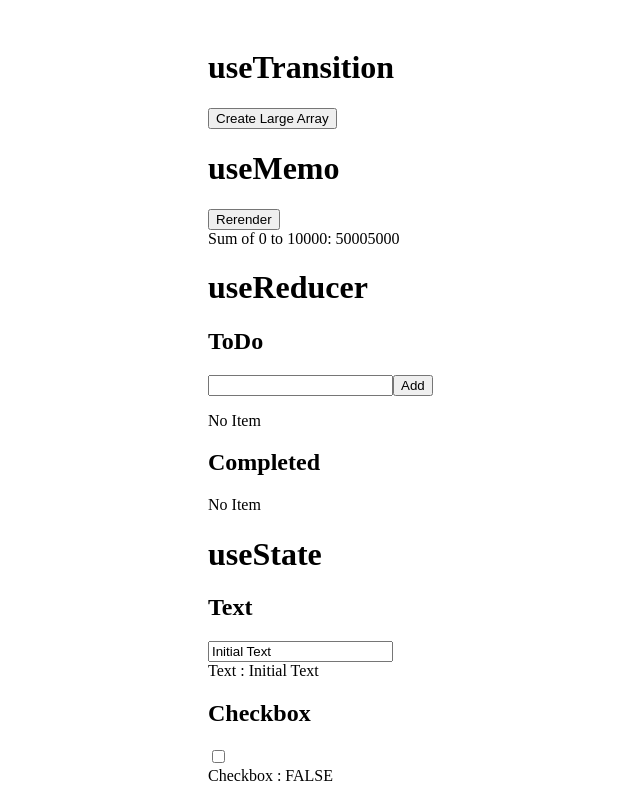
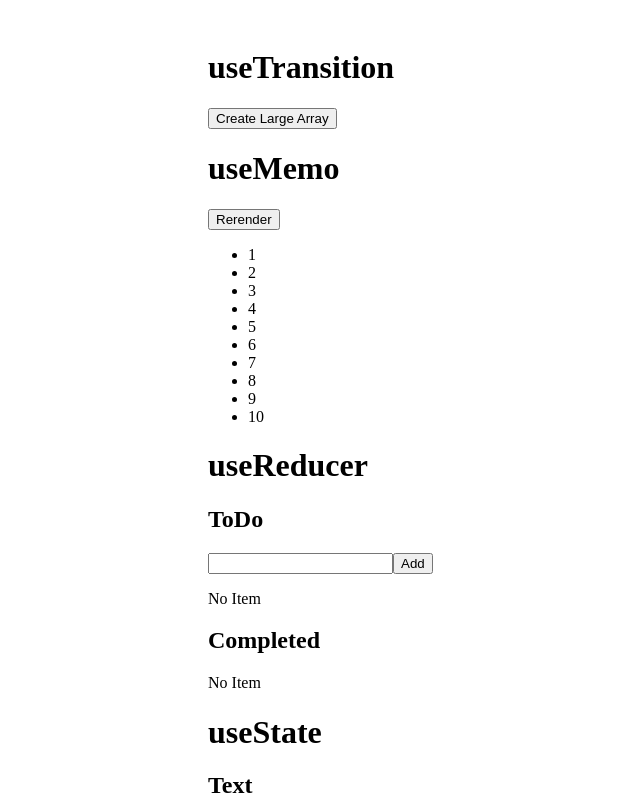
Before and after one commit to ksk1kd/react-playground, a React (Vite) app: page / in a window 1280 px wide. Shown: the top 800 px of the page, without its empty margins (32-672 px from the left). Built offline with nearby package versions, Linux system fonts and the light colour scheme.

Commit message:
change calculationg sum to creating array

```diff
--- a/src/components/useMemoPlayground.tsx
+++ b/src/components/useMemoPlayground.tsx
@@ -1,19 +1,16 @@
 import { useMemo, useState } from 'react'
 
-function sumToMax(num: number) {
-  // console.log('sumToMax called')
-  return Array.from({ length: num + 1 }, (_, i) => i).reduce(
-    (acc, val) => acc + val,
-    0,
-  )
+function createArray() {
+  // console.log('createArray called')
+  const array = new Array(20000).fill(0).map((_, index) => index + 1)
+  return array
 }
 
 export function UseMemoPlayground() {
   const [state, setState] = useState(false)
-  const to = 10000
 
-  const result = useMemo(() => sumToMax(to), [])
-  // const result = sumToMax(to)
+  const array = useMemo(() => createArray(), [])
+  // const array = createArray()
 
   return (
     <>
@@ -25,7 +22,11 @@ export function UseMemoPlayground() {
           </button>
         </div>
         <div>
-          Sum of 0 to {to}: {result}
+          <ul>
+            {array.slice(0, 10).map((item) => (
+              <li key={item}>{item}</li>
+            ))}
+          </ul>
         </div>
       </section>
     </>
```
